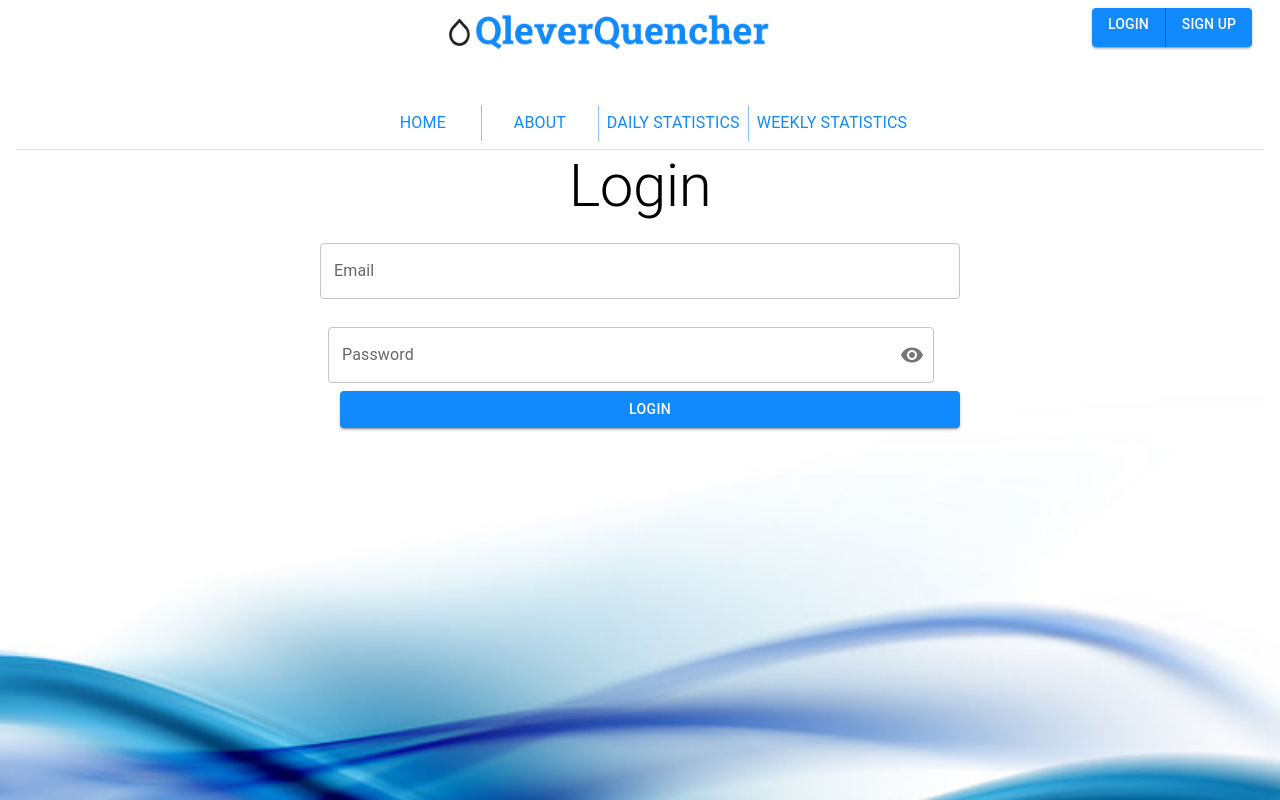
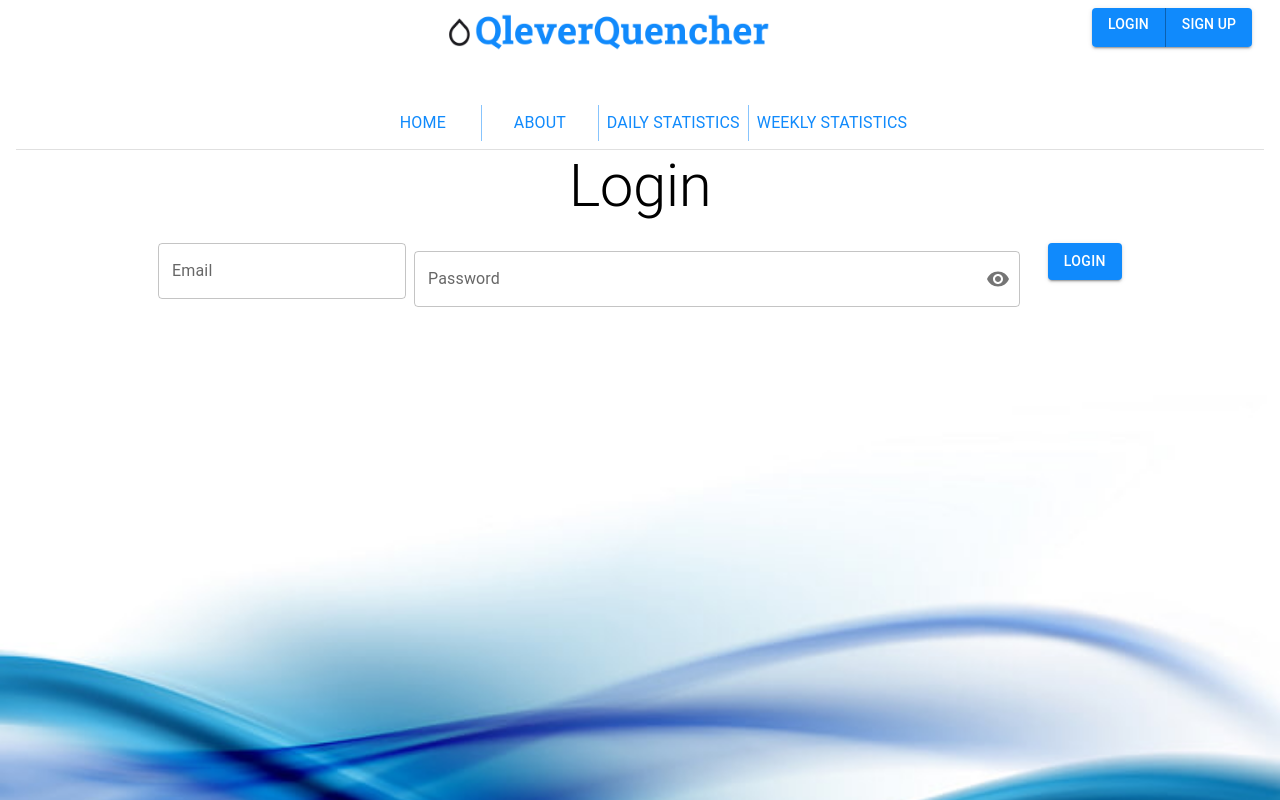
Before and after one commit to Cathrynlyonss/QleverQuencher, a React (Create React App) app in the folder my-app/: page /login in a window 1280 px wide. Shown: the top 800 px of the page. Built offline with nearby package versions, Linux system fonts and the light colour scheme; no server answers; the database is empty.

Commit message:
fixed login

```diff
--- a/my-app/src/pages/login.js
+++ b/my-app/src/pages/login.js
@@ -68,16 +68,6 @@ export default function Login() {
             width: '100vw',
             }} className='Page-cover'>
                 <ThemeProvider theme={theme}>
-                 <Box
-                    component="form"
-                    onSubmit={handleFormSubmit}
-                    style={{
-                    display: "flex",
-                    flexDirection: "column",
-                    margin:"auto",
-                    width:"50%"
-                    }}
-                    >
                     <Typography variant="h2" component="div" gutterBottom align='center'>
                         Login
                     </Typography>
@@ -109,10 +99,10 @@ export default function Login() {
                         variant="contained"
                         type='submit'
                         sx={{ml:"20px"}}
+                        onClick={handleFormSubmit}
                     >
                         Login
                     </Button>
-                </Box>
                 </ThemeProvider>
             </div>
         )
```
